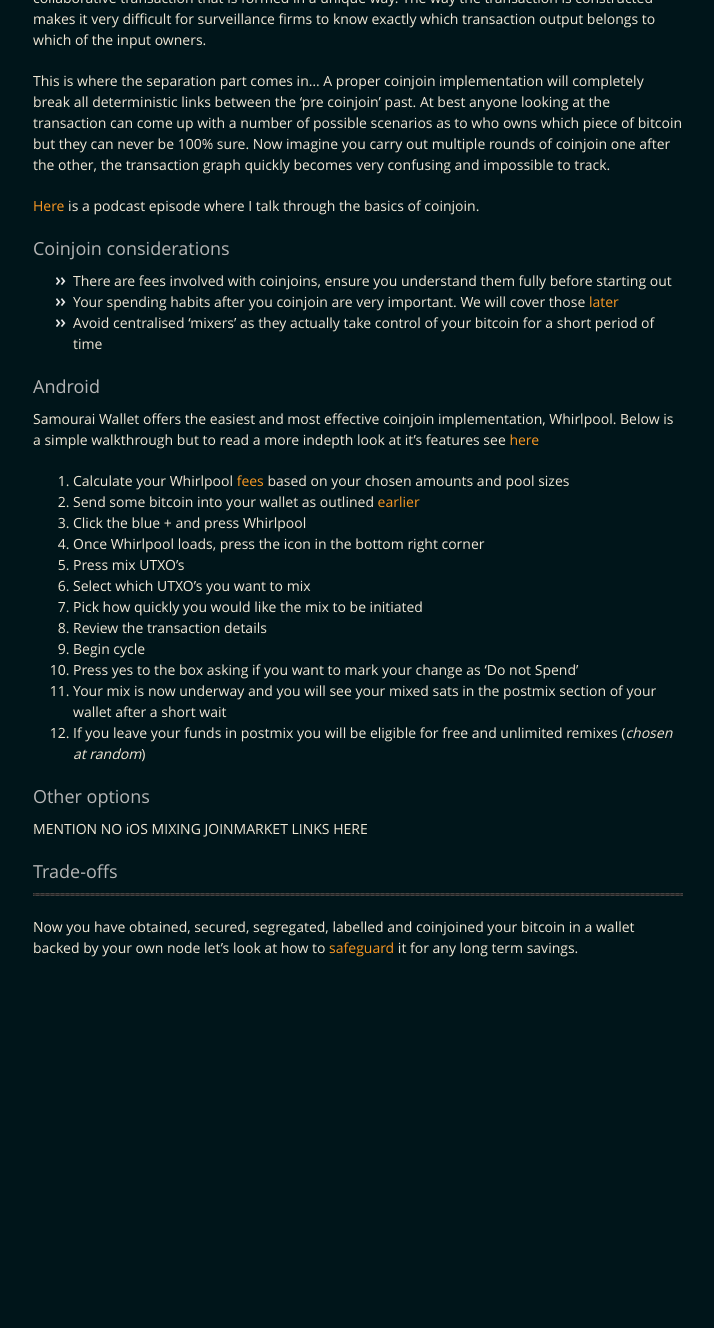
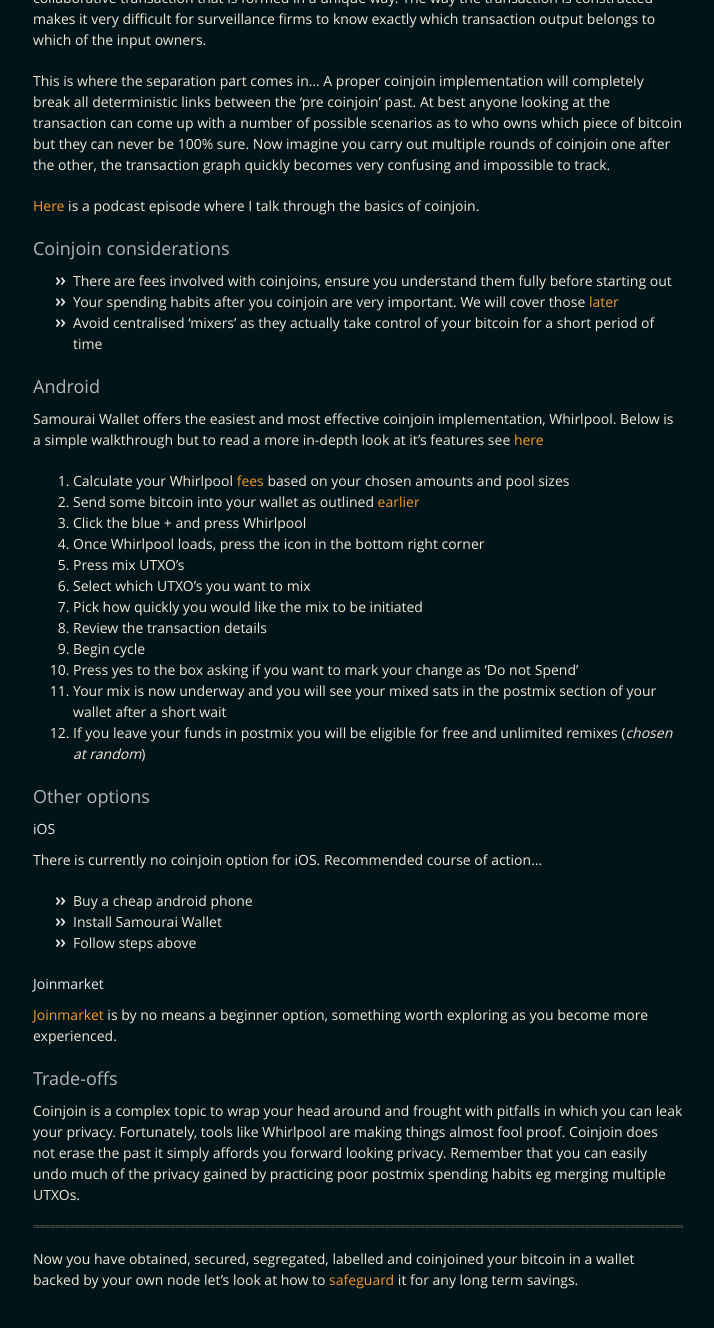
Before and after one commit to BitcoinQnA/BitcoinPrivacyGuide, a Jekyll site: the page built from separate.md, in a window 1280 px wide and 1400 px high, scrolled down 602 px. Shown: the top 1328 px of the window, without its empty margins (282-996 px from the left). Built offline with Jekyll 4.4.1, drawn with Linux system fonts in a browser that asks for light colours; before the commit the page ends 1670 px from its top, so only the background shows below that.

Commit message:
Update separate.md

```diff
--- a/separate.md
+++ b/separate.md
@@ -33,7 +33,7 @@ This is where the separation part comes in... A proper coinjoin implementation w
 
 ### Android
 
-Samourai Wallet offers the easiest and most effective coinjoin implementation, Whirlpool. Below is a simple walkthrough but to read a more indepth look at it's features see [here](https://www.bitcoinqna.com/post/whirlpool-faq)
+Samourai Wallet offers the easiest and most effective coinjoin implementation, Whirlpool. Below is a simple walkthrough but to read a more in-depth look at it's features see [here](https://www.bitcoinqna.com/post/whirlpool-faq)
 
 1.  Calculate your Whirlpool [fees](https://www.whirlpoolfees.com/) based on your chosen amounts and pool sizes
 1.  Send some bitcoin into your wallet as outlined [earlier](https://bitcoinprivacy.guide/secure.html#android)
@@ -49,14 +49,23 @@ Samourai Wallet offers the easiest and most effective coinjoin implementation, W
 11. If you leave your funds in postmix you will be eligible for free and unlimited remixes (*chosen at random*)
 
 
-
 ### Other options
 
-MENTION NO iOS MIXING
-JOINMARKET LINKS HERE
+#### iOS
+
+There is currently no coinjoin option for iOS. Recommended course of action...
+
+* Buy a cheap android phone
+* Install Samourai Wallet
+* Follow steps above
+
+#### Joinmarket
+
+[Joinmarket](https://en.bitcoin.it/wiki/JoinMarket) is by no means a beginner option, something worth exploring as you become more experienced.
 
 ### Trade-offs
 
+Coinjoin is a complex topic to wrap your head around and frought with pitfalls in which you can leak your privacy. Fortunately, tools like Whirlpool are making things almost fool proof. Coinjoin does not erase the past it simply affords you forward looking privacy. Remember that you can easily undo much of the privacy gained by practicing poor postmix spending habits eg merging multiple UTXOs.
 
 
   ***
```
